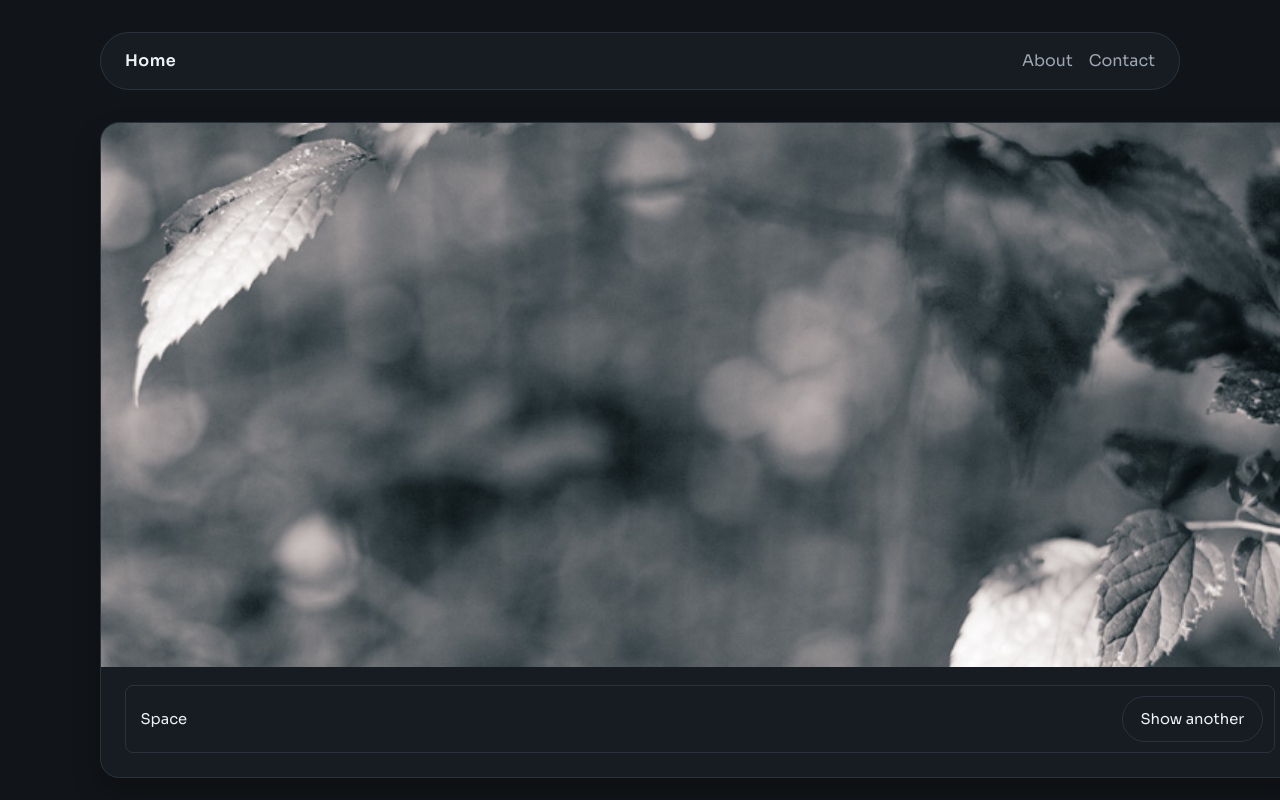
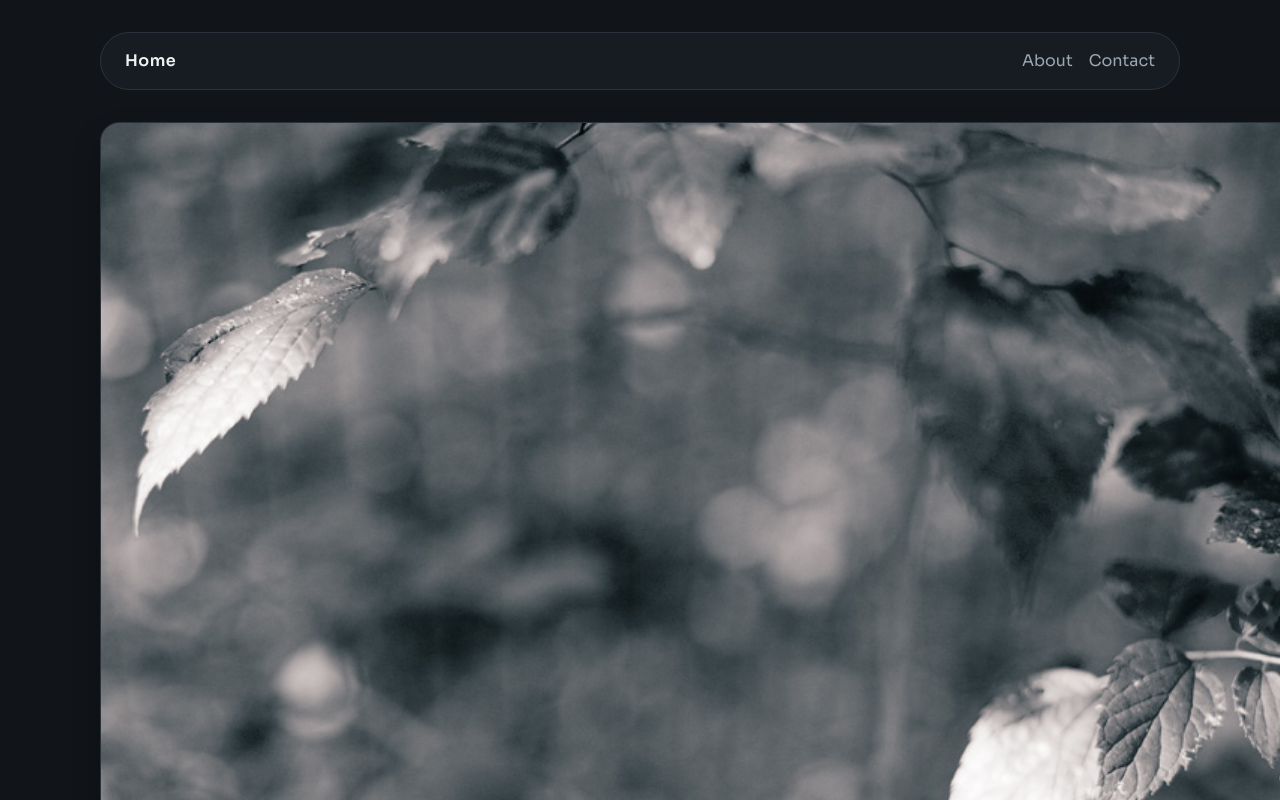
Before and after one commit to eric-hancock/vanity-site, a Next.js app: page / in a window 1280 px wide. Shown: the top 800 px of the page. Built offline with nearby package versions, Linux system fonts and the light colour scheme; no server answers.

Commit message:
fix image aspect

```diff
--- a/app/globals.css
+++ b/app/globals.css
@@ -138,7 +138,7 @@ button:focus-visible {
 }
 
 .home-minimal .gallery-frame {
-  min-height: min(82vh, 860px);
+  max-width: 1200px;
 }
 
 .home-grid {
@@ -238,14 +238,14 @@ button:focus-visible {
 }
 
 .form-actions {
-  margin-top: var(--space-3);
   display: flex;
+  flex-direction: column;
   align-items: center;
   gap: var(--space-3);
 }
 
 .form-status {
-  margin: 0;
+  overflow: clip;
   color: var(--muted);
   font-size: 0.92rem;
 }
@@ -312,20 +312,18 @@ button:focus-visible {
 }
 
 .gallery-frame {
-  position: relative;
-  min-height: min(72vh, 680px);
+  display: flex;
+  flex-direction: column;
   margin: 0;
   border-radius: var(--radius-lg);
   border: 1px solid var(--line);
   background: var(--surface);
   box-shadow: var(--shadow-soft);
-  overflow: hidden;
+  overflow: clip;
 }
 
 .gallery-image-wrap {
-  position: relative;
-  height: 100%;
-  min-height: min(68vh, 620px);
+  background: #0c1014;
   transition: opacity 280ms ease;
 }
 
@@ -335,18 +333,11 @@ button:focus-visible {
 
 .gallery-image {
   width: 100%;
-  height: 100%;
-  min-height: min(68vh, 620px);
-  object-fit: cover;
+  height: auto;
   display: block;
-  animation: image-reveal 320ms ease;
 }
 
 .gallery-caption {
-  position: absolute;
-  left: var(--space-4);
-  right: var(--space-4);
-  bottom: var(--space-4);
   margin: 0;
   display: flex;
   align-items: center;
@@ -355,9 +346,8 @@ button:focus-visible {
   font-size: 0.92rem;
   color: var(--text);
   background: rgba(23, 28, 34, 0.92);
-  border: 1px solid var(--line);
-  border-radius: var(--radius-sm);
-  padding: 0.6rem 0.7rem 0.6rem 0.9rem;
+  border-top: 1px solid var(--line);
+  padding: 0.75rem 0.9rem;
 }
 
 .gallery-caption span {
@@ -366,7 +356,7 @@ button:focus-visible {
 
 .gallery-status {
   margin: var(--space-2) 0 0;
-  color: #8a2f2f;
+  color: #d08b8b;
   font-size: 0.9rem;
 }
 
@@ -398,18 +388,6 @@ button:focus-visible {
     gap: var(--space-2);
   }
 
-  .gallery-caption {
-    left: var(--space-3);
-    right: var(--space-3);
-    bottom: var(--space-3);
-    flex-direction: column;
-    align-items: stretch;
-  }
-
-  .gallery-caption .button {
-    width: 100%;
-  }
-
   .contact-form {
     padding: var(--space-3);
   }
@@ -422,6 +400,15 @@ button:focus-visible {
   .home-minimal {
     width: 100%;
   }
+
+  .gallery-caption {
+    flex-direction: column;
+    align-items: stretch;
+  }
+
+  .gallery-caption .button {
+    width: 100%;
+  }
 }
 
 @media (prefers-reduced-motion: reduce) {
--- a/app/layout.tsx
+++ b/app/layout.tsx
@@ -58,7 +58,7 @@ export default function RootLayout({ children }: LayoutProps<"/">) {
             {children}
           </main>
           <footer className="site-footer">
-            <p>© {new Date().getFullYear()} Bitpuddle</p>
+            <p>© 2006</p>
           </footer>
         </div>
       </body>
--- a/components/GalleryFrame.tsx
+++ b/components/GalleryFrame.tsx
@@ -1,6 +1,5 @@
 "use client";
 
-import Image from "next/image";
 import { useEffect, useMemo, useState } from "react";
 import type { RandomImageResponse } from "@/lib/image-manifest";
 
@@ -96,15 +95,12 @@ export function GalleryFrame({ initialImage }: GalleryFrameProps) {
   return (
     <figure className="gallery-frame" aria-live="polite" aria-busy={status === "loading"}>
       <div className={`gallery-image-wrap ${status === "loading" ? "is-loading" : ""}`}>
-        <Image
+        <img
           key={image.id}
           src={image.url}
           alt={image.alt}
-          fill
-          sizes="(min-width: 860px) 56vw, 92vw"
-          priority
-          fetchPriority="high"
-          unoptimized
+          loading="eager"
+          decoding="async"
           className="gallery-image"
         />
       </div>
```
